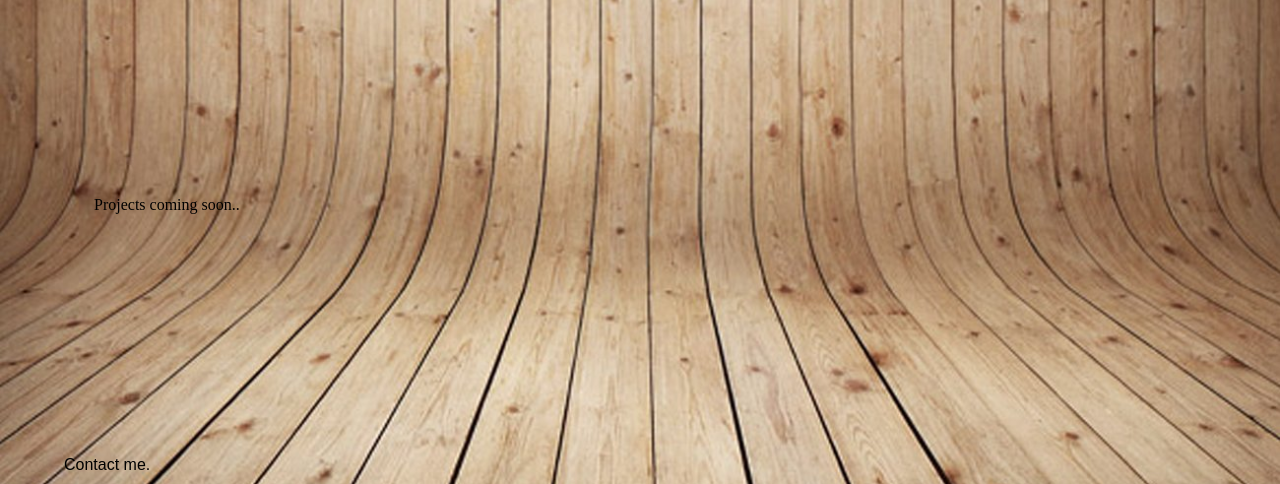
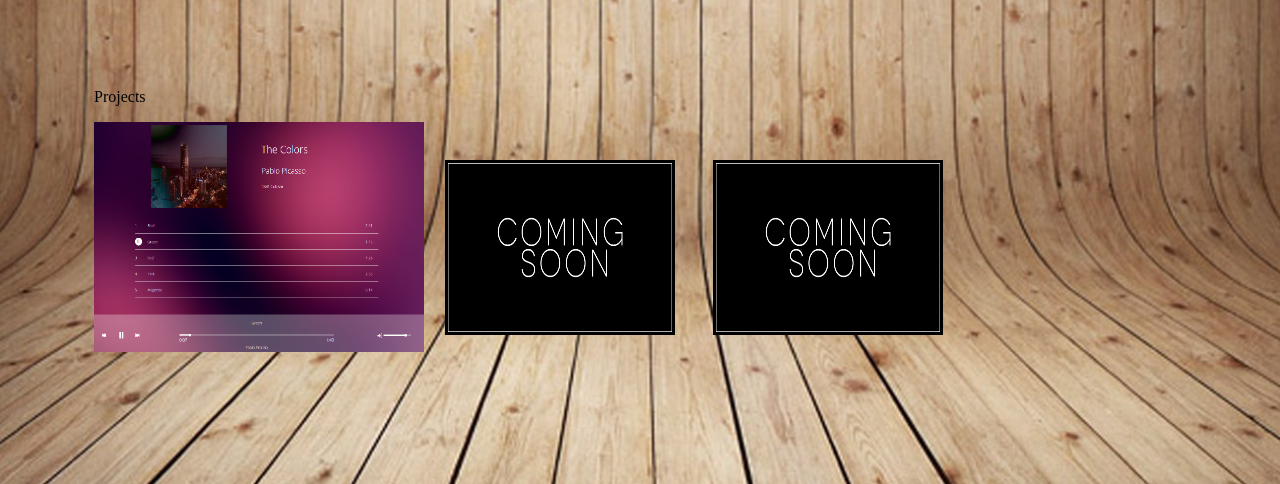
Before and after one commit to nkwalton/portfolio, a plain HTML site: page index.html in a window 1280 px wide. Shown: the part 347-831 px from the top of the page. Drawn offline with nearby package versions, Linux system fonts and the light colour scheme; a web font is replaced by a local one.

Commit message:
add project pix, refactoring

```diff
--- a/index.html
+++ b/index.html
@@ -32,13 +32,15 @@
          </section>
 
          <section class="portfolio container" container="clearfix">
-             </br>
-             </br>
-             </br>
-             </br>
-             </br>
-             </br>
-             <p class="point-description">Projects coming soon..</p>
+             <p class="point-description">Projects</p>
+                 <div class="background-image">
+                    <img src="assets/images/bloc-jams.jpg"
+                    class="bloc-jams-pic" title="Bloc Jams Music App. This was a music playing appliation I build during the foundation phase of bloc's front-end web development course. It's made with HTML, CSS, JavaScript and jQuery.">
+                    <img src="assets/images/coming-soon.jpg"
+                    class="coming-soon">
+                    <img src="assets/images/coming-soon.jpg"
+                    class="coming-soon">
+             </div>
          </section>
 
         <footer class="main-footer">
@@ -71,33 +73,3 @@
        </div>
      </body>
  </html>
-
-
-<!-- -----------------------------------------------------
-
-body class="landing">
-    <nav class="navbar">
-        <a href="index.html" class="logo">
-             <img src="assets/images/bloc_jams_logo.png" alt="bloc jams logo">
-         </a>
-         <div class="links-container">
-             <a href="collection.html" class="navbar-link">collection</a>
-         </div>
-    </nav>
-    <section class="hero-content">
-        <h1 class="hero-title">Turn the music up!</h1>
-    </section>
-    <section class="selling-points container" container="clearfix">
-        <div class="point column third">
-            <span class="ion-music-note"></span>
-            <h5 class="point-title">Choose your music</h5>
-            <p class="point-description">The world is full of music; why should you have to listen to music that someone else chose?</p>
-        </div>
--->
-
-<!--         <h6>small</h6>          heading tag -->
-<!--         <h5>bigger</h5>         heading tag -->
-<!--         <h4>bigger</h4>         heading tag -->
-<!--         <h3>bigger</h3>         heading tag -->
-<!--         <h2>bigger</h2>         heading tag -->
-<!--         <h1>biggest</h1>        heading tag -->
--- a/styles/main.css
+++ b/styles/main.css
@@ -17,6 +17,10 @@ body {
      min-height: 100%;         /* says the height of the body must be, at minimum, 100% of the window */
 }
 
+a {
+    text-decoration: none;
+}
+
 /*add a wrapper to help with dynamically resizing*/
 #wrapper {
     margin: 0 auto;
@@ -24,11 +28,6 @@ body {
     max-width: 1200px;
     min-width: 500px;
 }
-
-a {
-    text-decoration: none;
-}
-
 
 .main-header nav {
      /* the silver bar at the top of page */
@@ -88,7 +87,7 @@ a {
     font-weight: 500;
     line-height: 1.5;
     color: rgb(66,6,125);
-    font-family:
+    background-color: rgba(205,208,212,.6)
 }
 
 .ion-headphone,
@@ -107,8 +106,22 @@ a {
 
 }
 
-.main-footer {
+.portfolio .bloc-jams-pic {
+    height: 230px;
+    width: 330px;
+    cursor:pointer;
+}
+.portfolio .coming-soon {
+    height: 175px;
+    width: 230px;
+    padding: 17px;
+}
 
 
+.main-footer {
+}
+
+.contact-me {
+    font-size: 1.4rem;
 
 }
```
Also changed, not shown: assets/images/bloc-jams.jpg (added), assets/images/coming-soon.jpg (added).
